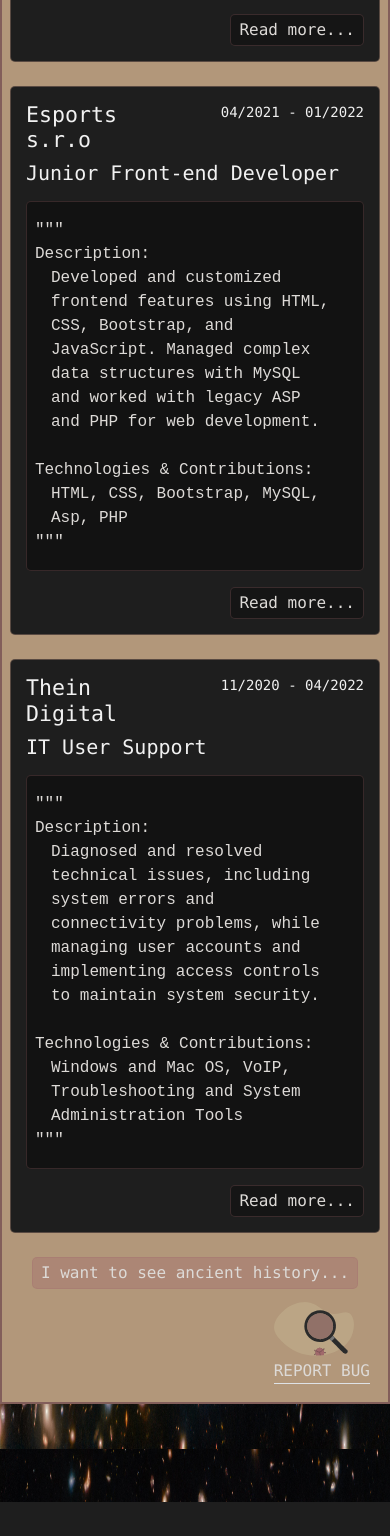
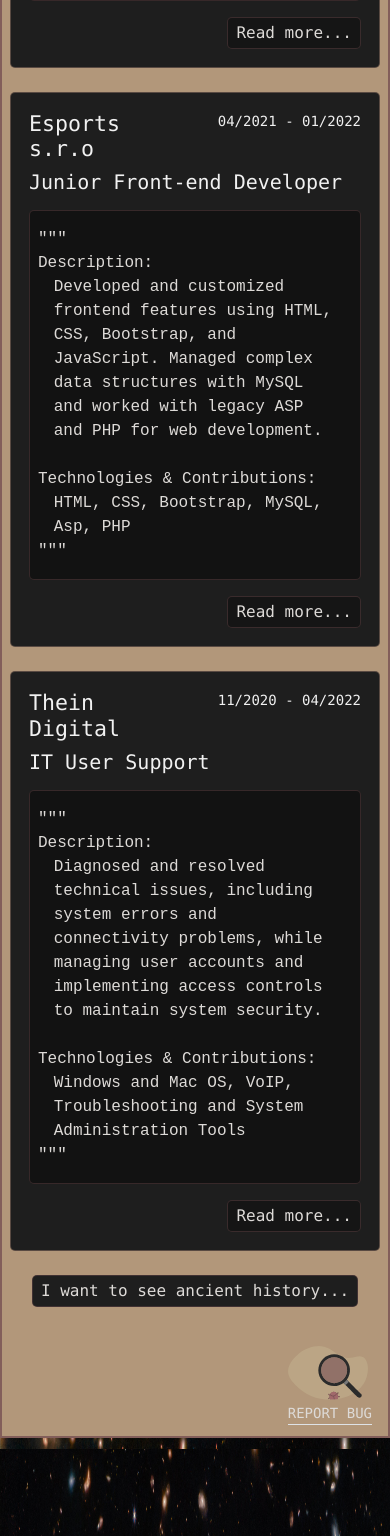
Before and after one commit to mbobokova/my_bio, a Flask app: page / in a window 390 px wide. Shown: the part 2771-4307 px from the top of the page. Before the commit the page ends 4273 px from the top, so only its background shows below. Run offline with Flask 3, Linux system fonts and the light colour scheme; some libraries are stand-ins or nearby versions.

Commit message:
- update tech experiences  - add scroll save script  - add dates to old jobs  - update styling

```diff
--- a/static/css/style.css
+++ b/static/css/style.css
@@ -69,6 +69,9 @@ body.custom-background {
     background-position: top 6px left 6px;
     background-repeat: no-repeat;
 }
+.tech_skills_code {
+    font-family: 'Fira Code', 'Courier New', monospace;
+}
 
 /* --- Navbar - Main Col --- */
 
@@ -109,7 +112,7 @@ body.custom-background {
 .bio_job, .project {
     background-color: #1e1e1e;
     border: 1px solid rgba(224, 176, 150, 0.3);
-    padding: 15px;
+    padding: 18px;
     border-radius: 5px;
 }
 .project {
@@ -135,6 +138,7 @@ body.custom-background {
 }
 .bio_job-date {
     font-size: 14px;
+
     }
 .modal-content {
     background-color: #2a2a2a;
@@ -175,7 +179,7 @@ body.custom-background {
     background-color:transparent;
     border: none;
     border-radius: 5px;
-    padding: 10px;
+    padding-top: 16px;
 }
 .btn_contact:hover {
     background-color:#7376c740;
@@ -199,7 +203,7 @@ body.custom-background {
     color: #a1696c;
 }
 .btn_history {
-    background-color: #a1696c5c;
+    background-color: #1e1e1e;
 }
 .btn_history:hover, .btn_history:focus {
     color: #a1696c;
@@ -253,4 +257,10 @@ body.custom-background {
     #cat-animation {
         width: 33%;
     }
+    .btn_contact {
+        padding-top: 36px;
+    }
+    .btn_contact p {
+        font-size: 14px;
+    }
 }
```
